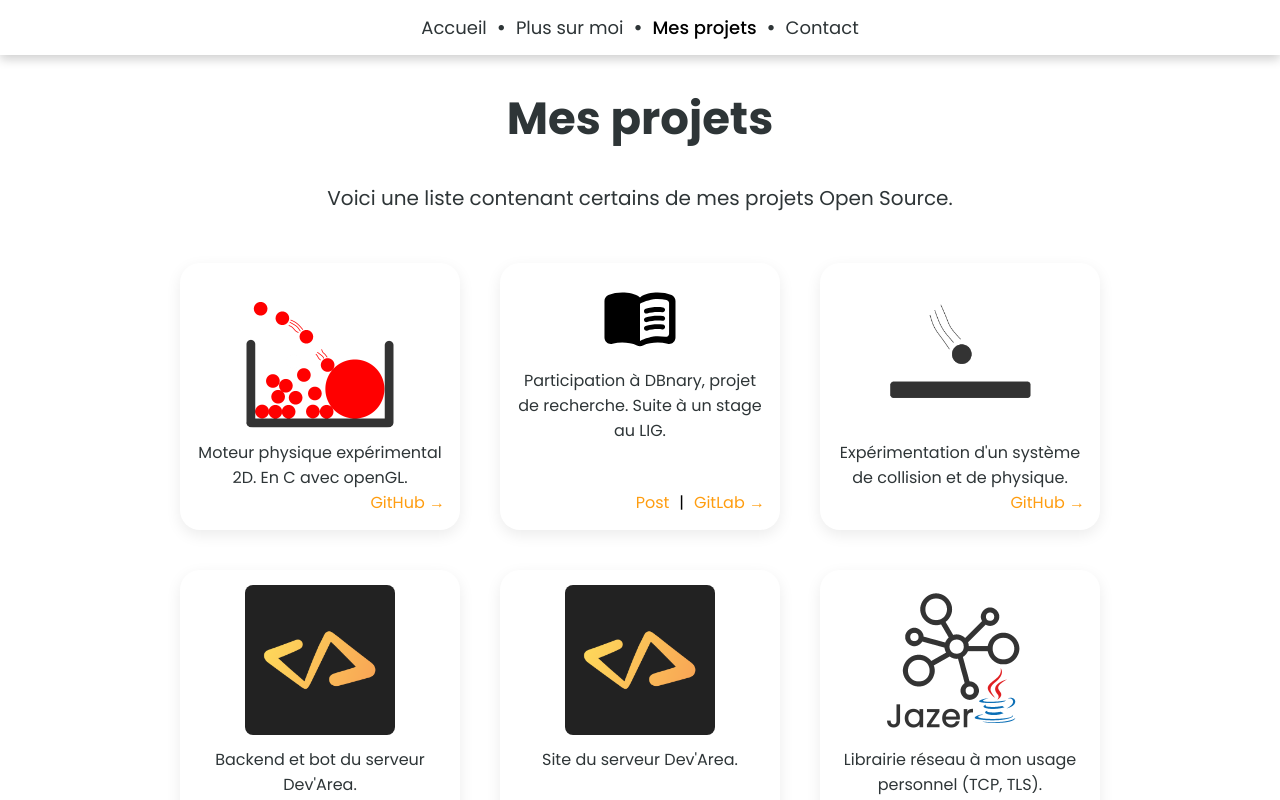
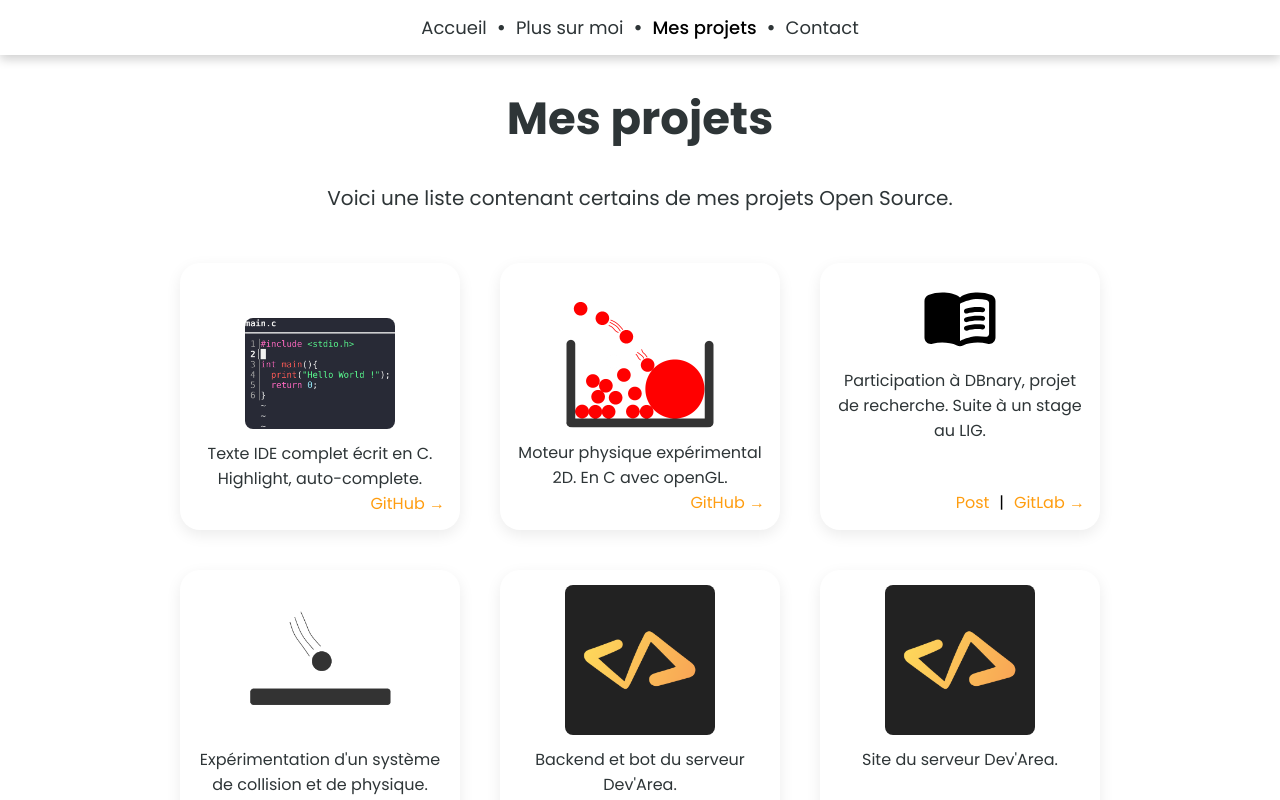
Before and after one commit to Edifay/edifay-Dev, an Angular app: page /my-projects in a window 1280 px wide. Shown: the top 800 px of the page. Built offline with nearby package versions, Linux system fonts and the light colour scheme.

Commit message:
Adding WishWim to "Mes Projets".

```diff
--- a/src/app/content/pages/my-projects/my-projects.html
+++ b/src/app/content/pages/my-projects/my-projects.html
@@ -3,6 +3,11 @@
   Voici une liste contenant certains de mes projets Open Source.
 </p>
 <div id="projectsContainer">
+  <div class="card">
+    <img style="margin-top:40px" src="assets/project_icon/al_icon.png">
+    <p>Texte IDE complet écrit en C. Highlight, auto-complete.</p>
+    <a href="https://github.com/Edifay/WishWim">GitHub →</a>
+  </div>
   <div class="card">
     <img src="assets/project_icon/2d_unit_test.png">
     <p>Moteur physique expérimental 2D. En C avec openGL.</p>
```
Also changed, not shown: src/assets/project_icon/al_icon.png (added).
